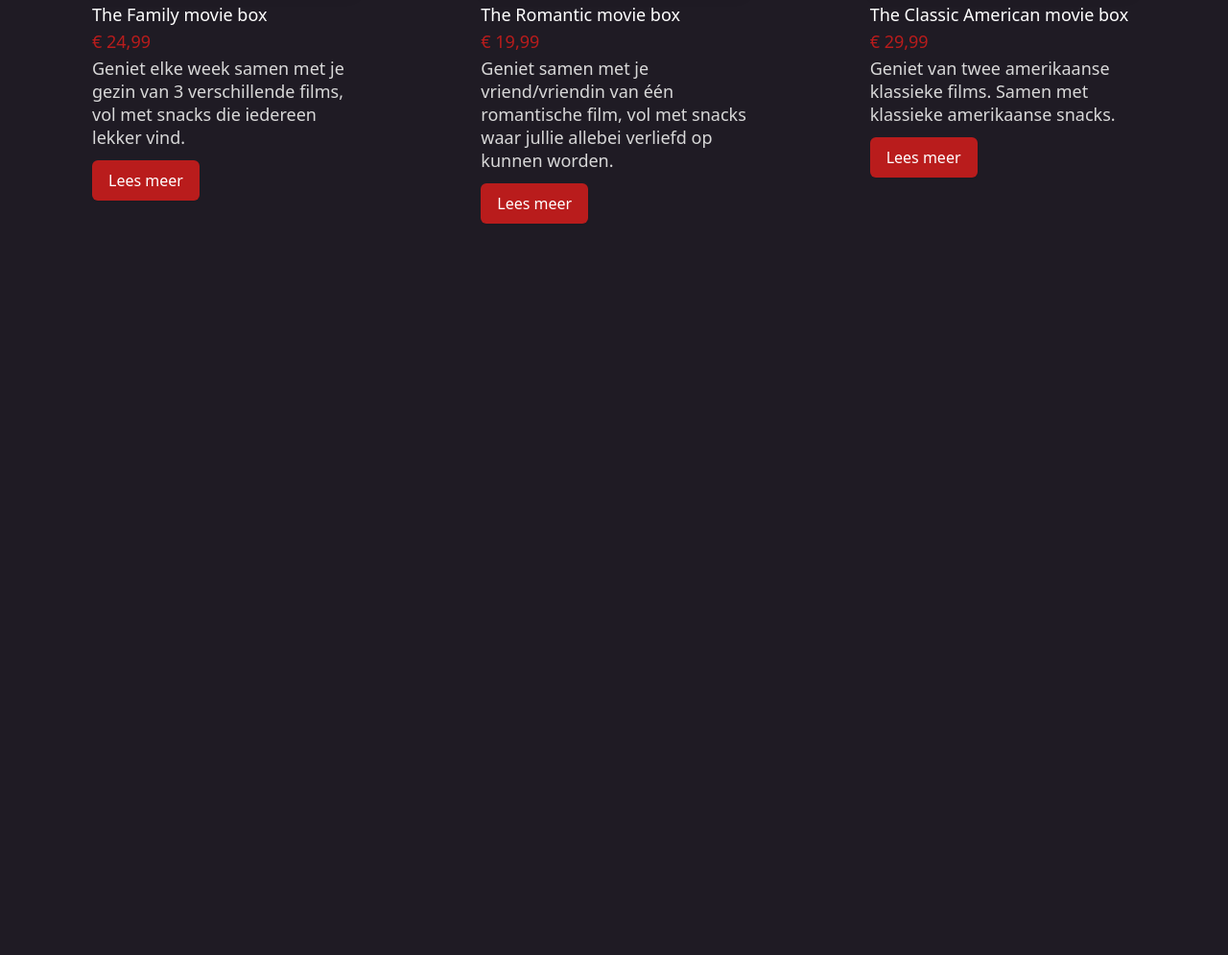
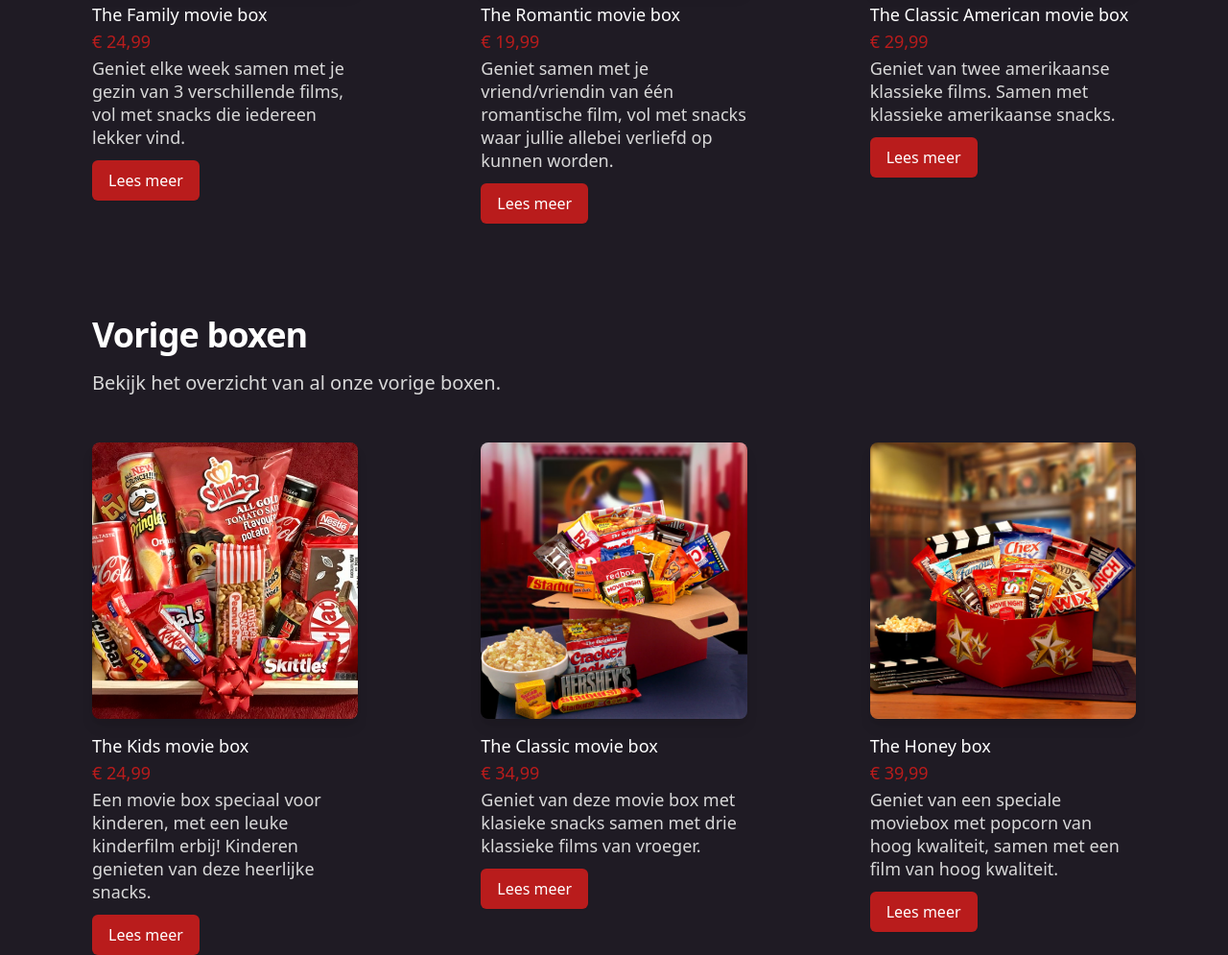
Before and after one commit to MeesPos/k_id-examen, a website: page code/index.html in a window 1280 px wide. Shown: the part 2151-3146 px from the top of the page at 96% size. Before the commit the page ends 2480 px from the top, so only its background shows below. Drawn offline with nearby package versions, Linux system fonts and the light colour scheme; files that its build step writes are made by us from their sources.

Commit message:
Added past boxes

```diff
--- a/code/index.html
+++ b/code/index.html
@@ -310,6 +310,89 @@
             </ul>
         </div>
     </div>
+
+    <div class="px-4 w-full sm:w-auto max-w-screen sm:mx-16 sm:px-6 lg:px-8">
+        <div class="space-y-12">
+            <div class="space-y-5 sm:space-y-4 md:max-w-xl lg:max-w-3xl xl:max-w-none">
+                <h2 class="text-3xl font-bold text-white tracking-tight sm:text-4xl">Vorige boxen</h2>
+                <p class="text-xl text-gray-desc">Bekijk het overzicht van al onze vorige boxen.</p>
+            </div>
+            <ul
+                class="space-y-12 sm:grid sm:grid-cols-2 sm:gap-x-6 sm:gap-y-12 sm:space-y-0 lg:grid-cols-3 lg:gap-x-32">
+                <li>
+                    <div class="space-y-4">
+                        <div class="aspect-w-3 aspect-h-2">
+                            <img class="object-cover h-72 w-full shadow-lg rounded-lg" src="img/boxes/past_box-1.jpg"
+                                alt="">
+                        </div>
+
+                        <div class="space-y-2">
+                            <div class="text-lg leading-6 font-medium space-y-1">
+                                <h3 class="text-white">The Kids movie box</h3>
+                                <p class="text-red">&euro; 24,99</p>
+                                <p class="text-gray-desc font-normal">Een movie box speciaal voor kinderen, met een
+                                    leuke kinderfilm erbij! Kinderen genieten van deze heerlijke snacks.</p>
+                                <a href="#">
+                                    <button type="button"
+                                        class="mt-3 inline-flex items-center px-4 py-2 border border-transparent text-base font-normal rounded-md shadow-sm text-white bg-red hover:bg-red-dark focus:outline-none focus:ring-2 focus:ring-offset-2 focus:ring-indigo-500">
+                                        Lees meer
+                                    </button>
+                                </a>
+                            </div>
+                        </div>
+                    </div>
+                </li>
+
+                <li>
+                    <div class="space-y-4">
+                        <div class="aspect-w-3 aspect-h-2">
+                            <img class="object-cover h-72 w-full shadow-lg rounded-lg" src="img/boxes/past_box-2.jpg"
+                                alt="">
+                        </div>
+
+                        <div class="space-y-2">
+                            <div class="text-lg leading-6 font-medium space-y-1">
+                                <h3 class="text-white">The Classic movie box</h3>
+                                <p class="text-red">&euro; 34,99</p>
+                                <p class="text-gray-desc font-normal">Geniet van deze movie box met klasieke snacks
+                                    samen met drie klassieke films van vroeger.</p>
+                                <a href="#">
+                                    <button type="button"
+                                        class="mt-3 inline-flex items-center px-4 py-2 border border-transparent text-base font-normal rounded-md shadow-sm text-white bg-red hover:bg-red-dark focus:outline-none focus:ring-2 focus:ring-offset-2 focus:ring-indigo-500">
+                                        Lees meer
+                                    </button>
+                                </a>
+                            </div>
+                        </div>
+                    </div>
+                </li>
+
+                <li>
+                    <div class="space-y-4">
+                        <div class="aspect-w-3 aspect-h-2">
+                            <img class="object-cover h-72 w-full shadow-lg rounded-lg" src="img/boxes/new_box-3.jpg"
+                                alt="">
+                        </div>
+
+                        <div class="space-y-2">
+                            <div class="text-lg leading-6 font-medium space-y-1">
+                                <h3 class="text-white">The Honey box</h3>
+                                <p class="text-red">&euro; 39,99</p>
+                                <p class="text-gray-desc font-normal">Geniet van een speciale moviebox met popcorn van
+                                    hoog kwaliteit, samen met een film van hoog kwaliteit.</p>
+                                <a href="#">
+                                    <button type="button"
+                                        class="mt-3 inline-flex items-center px-4 py-2 border border-transparent text-base font-normal rounded-md shadow-sm text-white bg-red hover:bg-red-dark focus:outline-none focus:ring-2 focus:ring-offset-2 focus:ring-indigo-500">
+                                        Lees meer
+                                    </button>
+                                </a>
+                            </div>
+                        </div>
+                    </div>
+                </li>
+            </ul>
+        </div>
+    </div>
 </body>
 
 <script src="js/app.js"></script>
```
Also changed, not shown: code/img/boxes/past_box-1.jpg (added), code/img/boxes/past_box-2.jpg (added).
